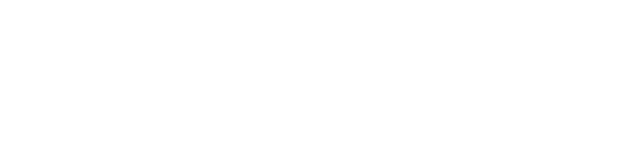
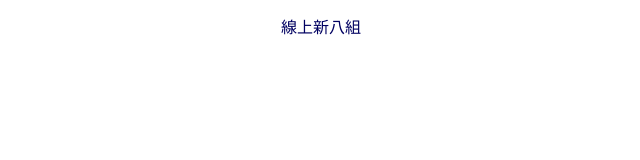
Before and after one commit to useirin/Shinpachi-GitTeamWork, a plain HTML site: page index.html in a window 1280 px wide. Shown: the whole page, without its empty margins (319-959 px from the left). Drawn offline with Linux system fonts and the light colour scheme.

Commit message:
新增h1標題

```diff
--- a/css/all.css
+++ b/css/all.css
@@ -142,4 +142,10 @@ body {
   margin: 0 auto;
   padding: 0 15px;
 }
+
+h1{
+  color: rgb(0, 0, 97);
+  text-align: center;
+  padding: 20px;
+}
 /*# sourceMappingURL=all.css.map */
--- a/index.html
+++ b/index.html
@@ -11,6 +11,7 @@
 <body>
     <div class="header"></div>
     <!-- 這裡寫入首頁列表區塊 -->
+        <h1>線上新八組</h1>
     <div class="footer"></div>
 </body>
 
```
